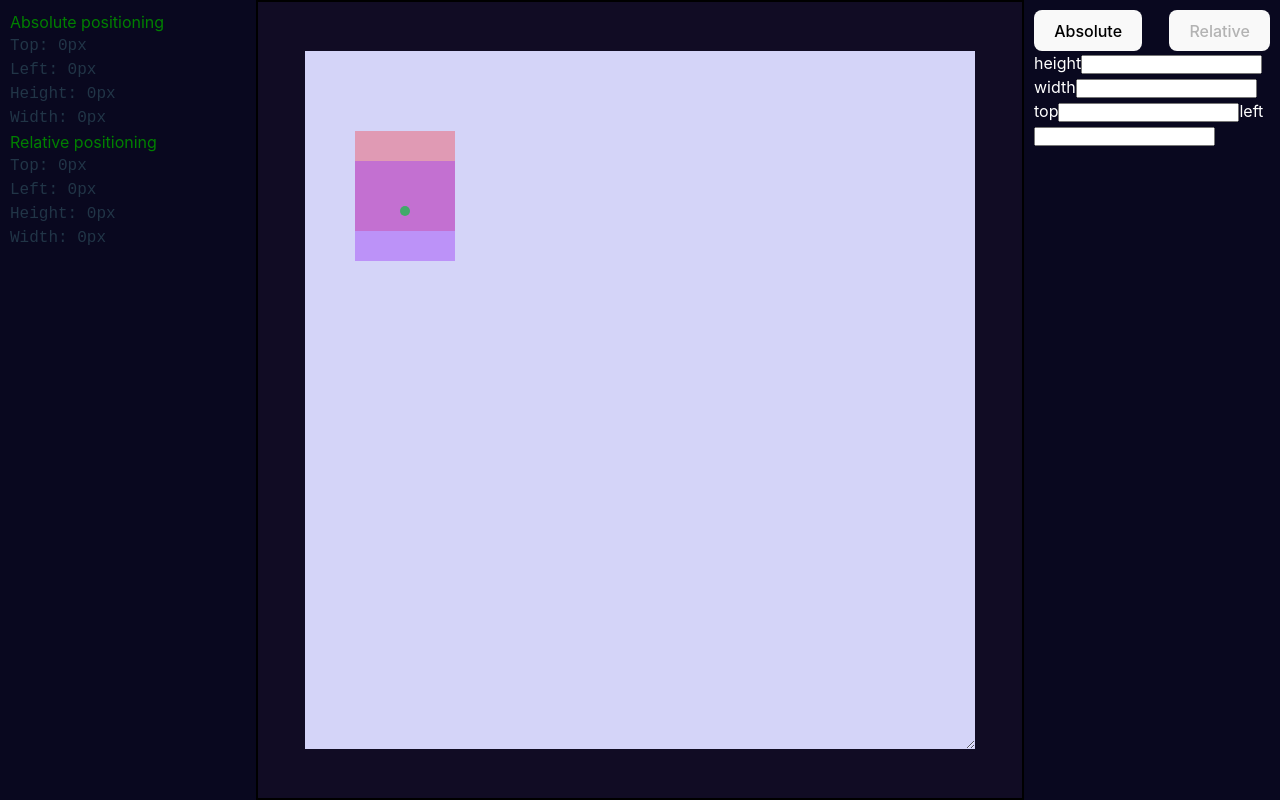
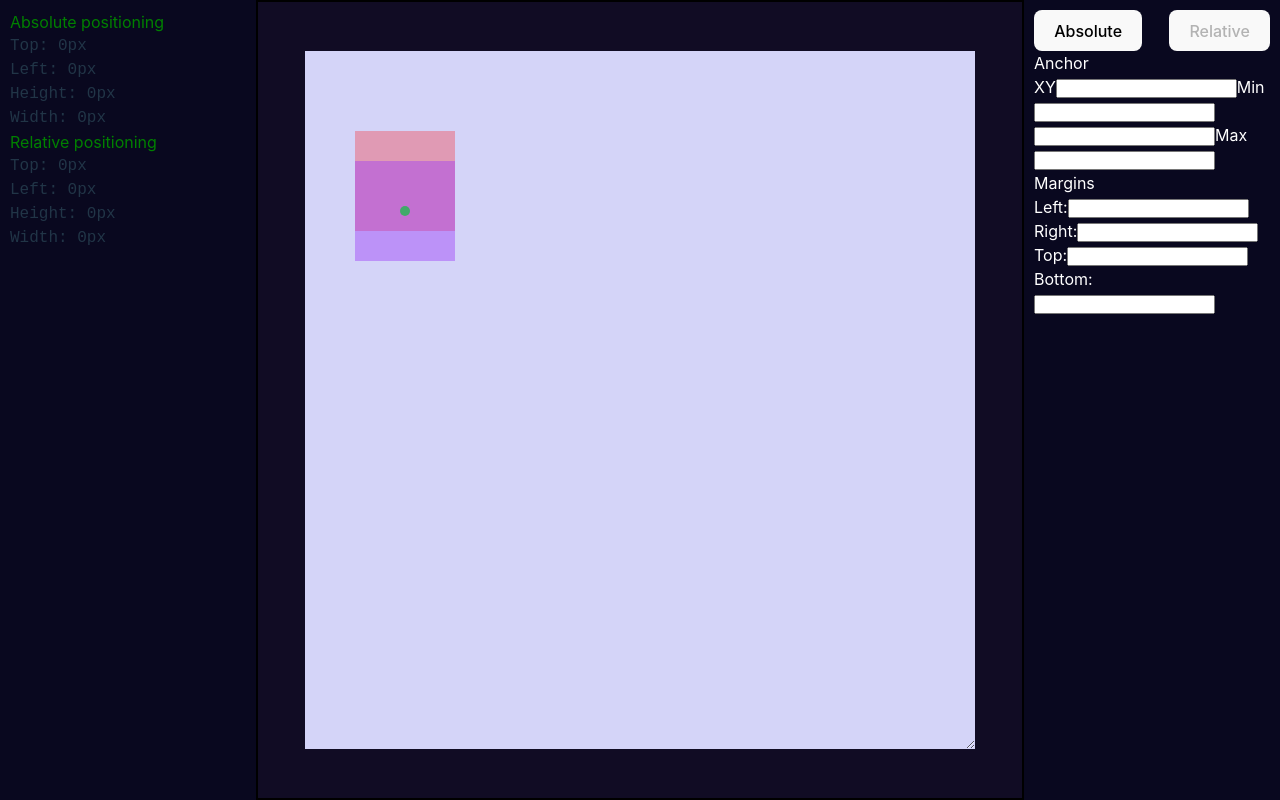
Before and after one commit to Davydx7/Markdown-to-Html-Parser, a React (Vite) app in the folder chris-positioning/: page / in a window 1280 px wide. Both pictures are taken after a click on the button "Relative". Built offline with nearby package versions, Linux system fonts and the light colour scheme.

Commit message:
relative and absolute ui controls

```diff
--- a/chris-positioning/package.json
+++ b/chris-positioning/package.json
@@ -9,6 +9,7 @@
     "preview": "vite preview"
   },
   "dependencies": {
+    "classnames": "^2.3.2",
     "react": "^18.2.0",
     "react-dom": "^18.2.0",
     "sass": "^1.54.8"
--- a/chris-positioning/src/App.tsx
+++ b/chris-positioning/src/App.tsx
@@ -1,5 +1,7 @@
 import { useState } from 'react';
 import './App.scss';
+import AbsolutePanel from './components/AbsolutePanel';
+import RelativePanel from './components/RelativePanel';
 
 function App() {
   const [isAbsolute, setIsAbsolute] = useState<boolean>(true);
@@ -43,16 +45,7 @@ function App() {
             Relative
           </button>
         </div>
-        <div className="controls">
-          height
-          <input type="number" onChange={(e) => setUp(+e.currentTarget.value)} />
-          width
-          <input type="number" onChange={(e) => setRight(+e.currentTarget.value)} />
-          top
-          <input type="number" onChange={(e) => setDown(+e.currentTarget.value)} />
-          left
-          <input type="number" onChange={(e) => setLeft(+e.currentTarget.value)} />
-        </div>
+        {isAbsolute ? <AbsolutePanel /> : <RelativePanel />}
       </div>
     </div>
   );
--- /dev/null
+++ b/chris-positioning/src/components/AbsolutePanel/index.tsx
@@ -0,0 +1,29 @@
+import { useState } from 'react';
+
+const AbsolutePanel: React.FC = () => {
+  const [isShow, setIsShow] = useState(false);
+
+  return (
+    <div className="relativePanel">
+      <span>Anchor</span>
+      <div className="anchor">
+        <span>X</span>
+        <input type="number" />
+        <span>Y</span>
+        <input type="number" />
+      </div>
+      <span>Positioning</span>
+      <div className="positioning">
+        <span>X offset:</span>
+        <input type="number" />
+        <span>Width:</span>
+        <input type="number" />
+        <span>Y offset:</span>
+        <input type="number" />
+        <span>Height:</span>
+        <input type="number" />
+      </div>
+    </div>
+  );
+};
+export default AbsolutePanel;
--- /dev/null
+++ b/chris-positioning/src/components/RelativePanel/index.tsx
@@ -0,0 +1,33 @@
+import { useState } from 'react';
+
+const RelativePanel: React.FC = () => {
+  const [isShow, setIsShow] = useState(false);
+
+  return (
+    <div className="relativePanel">
+      <span>Anchor</span>
+      <div className="anchor">
+        <span>X</span>
+        <span>Y</span>
+        <input type="number" />
+        <span>Min</span>
+        <input type="number" />
+        <input type="number" />
+        <span>Max</span>
+        <input type="number" />
+      </div>
+      <span>Margins</span>
+      <div className="margin">
+        <span>Left:</span>
+        <input type="number" />
+        <span>Right:</span>
+        <input type="number" />
+        <span>Top:</span>
+        <input type="number" />
+        <span>Bottom:</span>
+        <input type="number" />
+      </div>
+    </div>
+  );
+};
+export default RelativePanel;
```
Also changed, not shown: chris-positioning/src/components/AbsolutePanel/absolute.scss (added), chris-positioning/src/components/RelativePanel/relative.scss (added), 1 other file (tests, documents, lock files or other folders).
